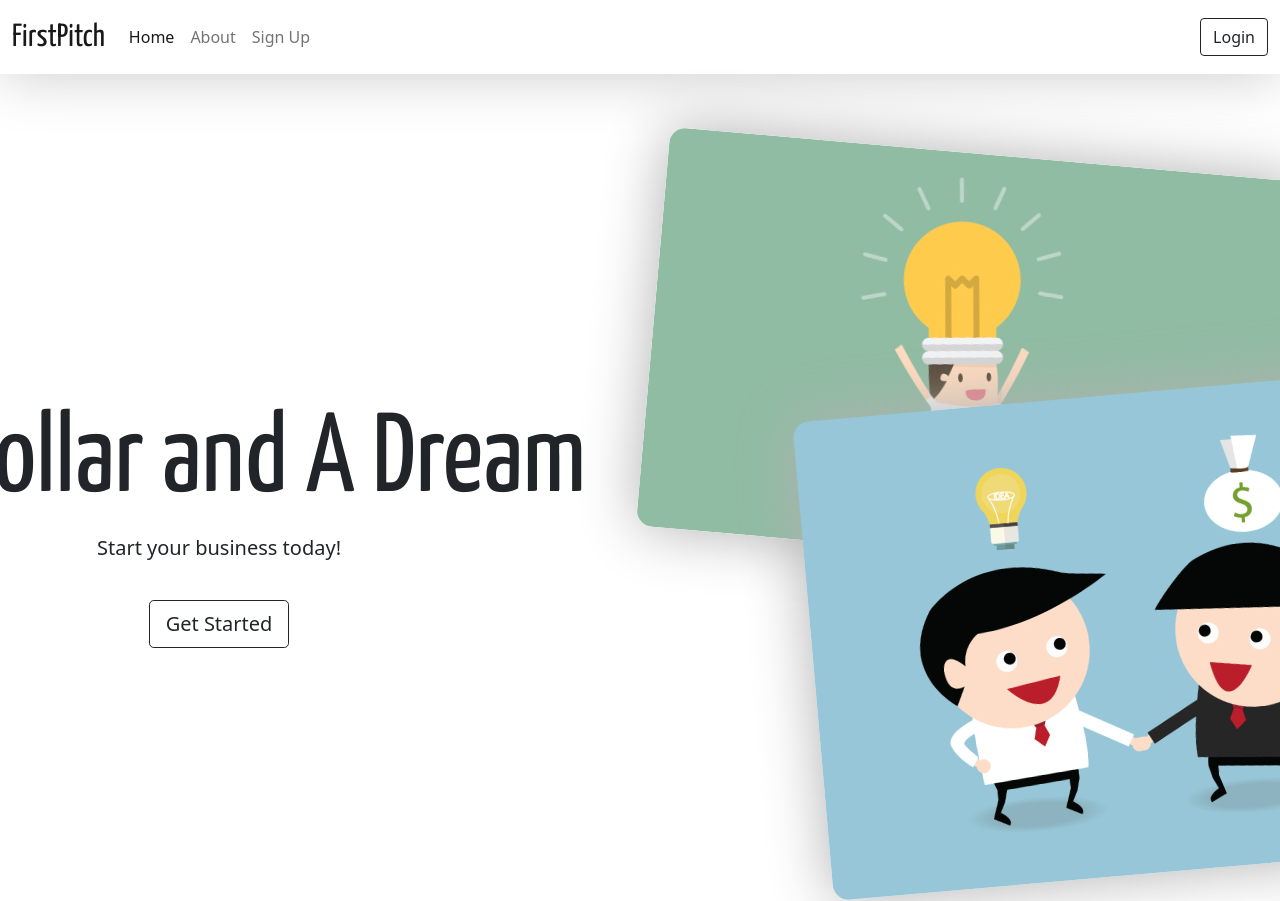
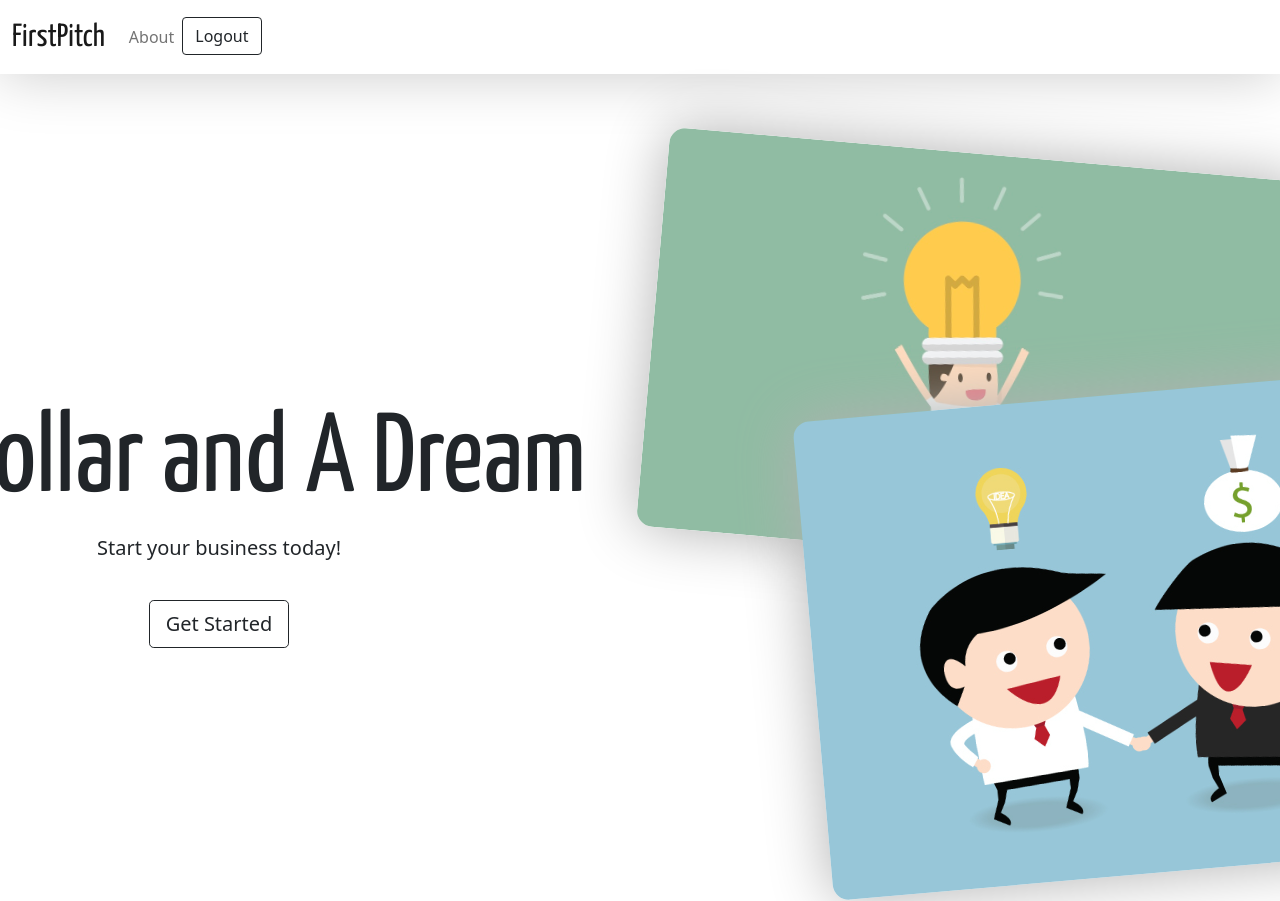
Before and after one commit to hamzashaikh8/FirstPitch, a Flask app: page / in a window 1280 px wide; the page is wider, and only the part inside the window is pictured. Run offline with Flask 2, Linux system fonts and the light colour scheme; the visitor is signed in with stand-in values (Sample User, id 1); some libraries are stand-ins or nearby versions.

Commit message:
change navbar items according to authentification

```diff
--- a/website/templates/base.html
+++ b/website/templates/base.html
@@ -31,12 +31,19 @@
       </button>
       <div class="collapse navbar-collapse" id="navbar">
         <ul class="navbar-nav">
-          <li class="nav-item">
-          <a class="nav-link active" href="/">Home</a>
-          </li>
+          {% if user.is_authenticated %}
           <li class="nav-item">
             <a class="nav-item nav-link" id="about" href="#">About</a>
           </li>
+          <ul class="navbar-nav ms-auto">
+            <li class="nav-item">
+              <a href="/logout" class="btn btn-outline-dark">Logout</a>
+            </li>
+          </ul>
+          {% else %}
+          <li class="nav-item">
+            <a class="nav-link active" href="/">Home</a>
+            </li>
           <li class="nav-item">
             <a class="nav-item nav-link" id="signUp" href="/sign-up">Sign Up</a>
           </li>
@@ -46,6 +53,7 @@
             <a href="/login" class="btn btn-outline-dark">Login</a>
           </li>
         </ul>
+        {% endif %}
       </div>
     </nav>
 
--- a/website/views.py
+++ b/website/views.py
@@ -1,10 +1,12 @@
 from flask import Blueprint, render_template
+from flask_login import login_user, login_required, logout_user, current_user
+
 
 views = Blueprint('views', __name__)
 
 @views.route('/')
 def home():
-    return render_template("home.html")
+    return render_template("home.html", user=current_user)
 
 @views.route('/profile')
 def profile():
```
